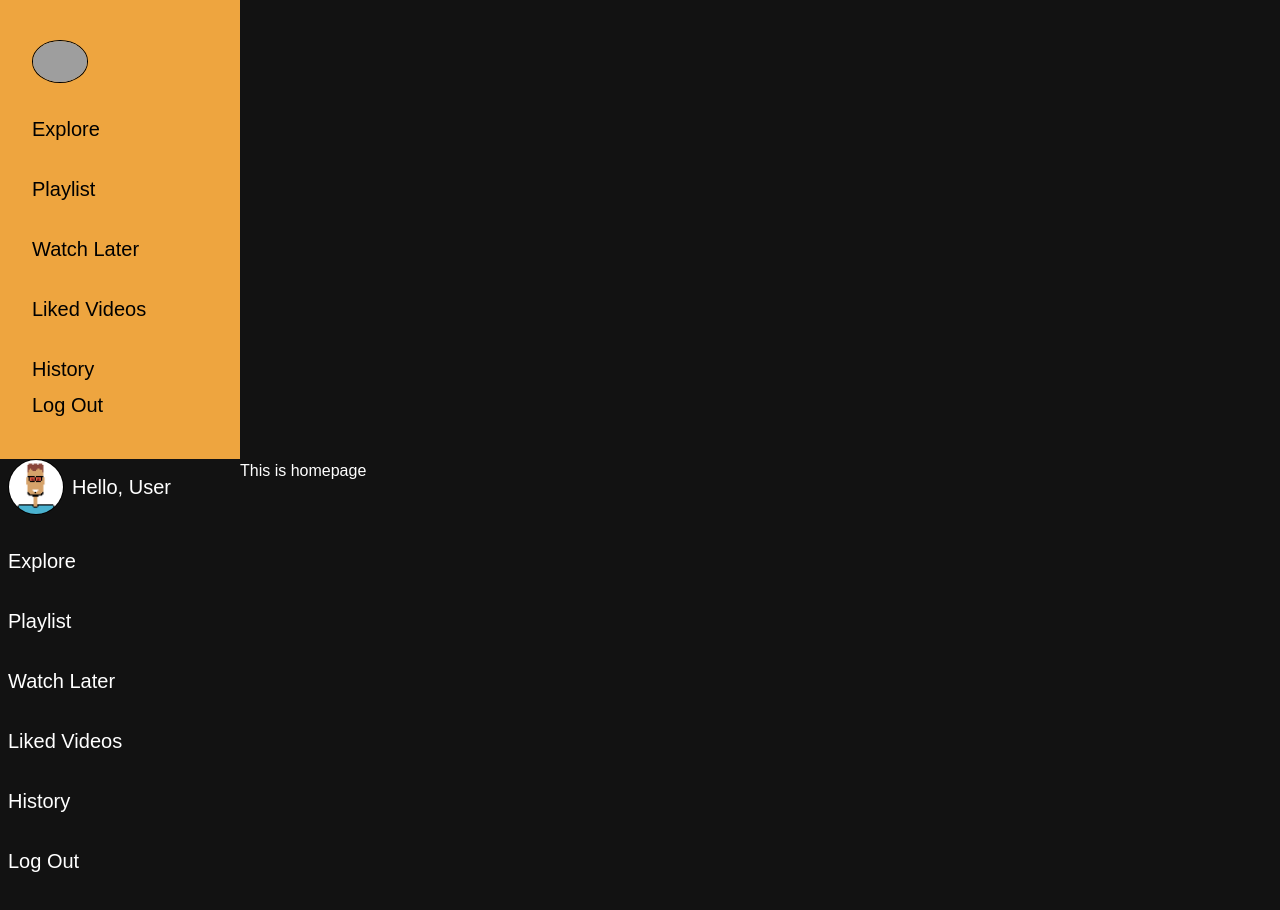
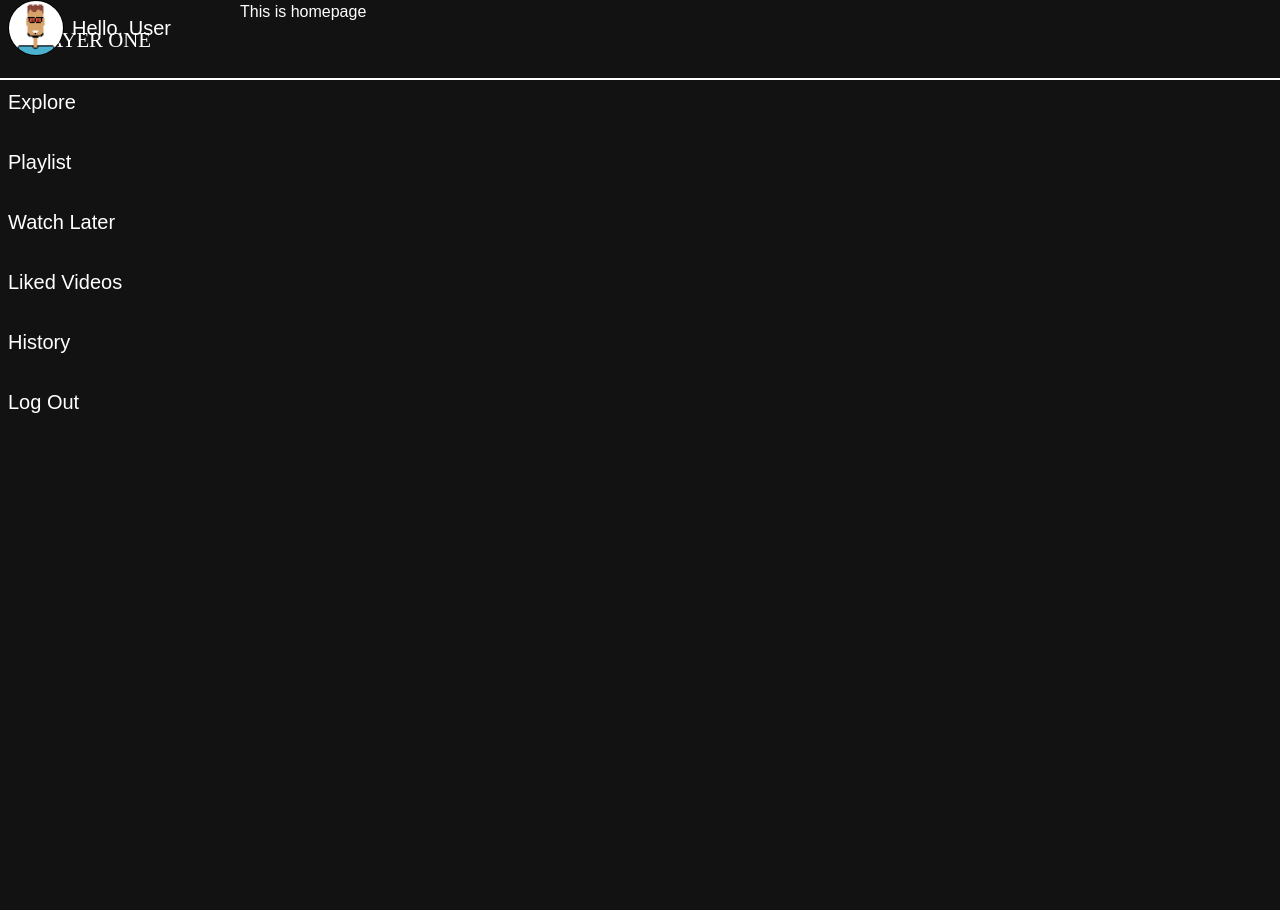
Before and after one commit to TejasShekar/PlayerOne, a React (Create React App) app: page / in a window 1280 px wide. Shown: the top 910 px of the page. After the commit the page ends 800 px from the top, so only its background shows below. Built offline with nearby package versions, Linux system fonts and the light colour scheme; grey boxes are pictures that could not be loaded; what miragejs would draw is missing.

Commit message:
Update NavBar.jsx

```diff
--- a/src/components/NavBar.jsx
+++ b/src/components/NavBar.jsx
@@ -1,39 +1,9 @@
-import {Link} from "react-router-dom";
+import React from "react";
 
 export const NavBar = () => {
   return (
-    // Add a btn that will toggle the side bar open and close
-    // Add icons to each route. These icons will be visible irrespective of sidebar open or close
-    <aside className="px-8 py-10 flex flex-col justify-between z-10 relative w-60 bg-[#eea53f] text-xl text-black font-normal">
-      <div>
-        <figure className="w-14 mb-6">
-          <img
-            className="rounded-[50%] border-[1px] border-black"
-            // http://xsgames.co/randomusers/assets/avatars/pixel/${random_number}.jpg -> use this link to get an random number between 0 and 53 and assign that img as profile picture to a new user.
-            src="https://xsgames.co/randomusers/avatar.php?g=pixel"
-            alt="profile_img"
-          />
-        </figure>
-        <ol className="flex flex-col gap-8 py-2 ">
-          <li>
-            <Link to="/explore">Explore</Link>
-          </li>
-          <li>
-            <Link to="/playlist">Playlist</Link>
-          </li>
-          <li>
-            <Link to="/watch-later">Watch Later</Link>
-          </li>
-          <li>
-            <Link to="/liked-videos">Liked Videos</Link>
-          </li>
-          <li>
-            <Link to="/history">History</Link>
-          </li>
-        </ol>
-      </div>
-      {/* Change this to btn */}
-      <Link to="/">Log Out</Link>
-    </aside>
+    <div className=" w-full h-20 border-b-2 border-white fixed">
+      <h1 className=" font-['Press_Start_2P'] p-6 text-[1.3rem] ">PLAYER ONE</h1>
+    </div>
   );
 };
```
